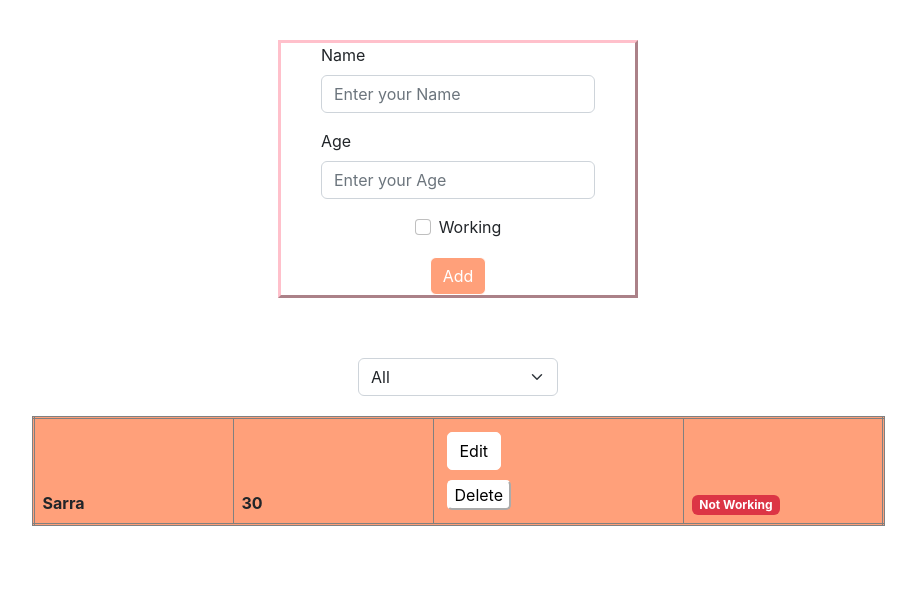
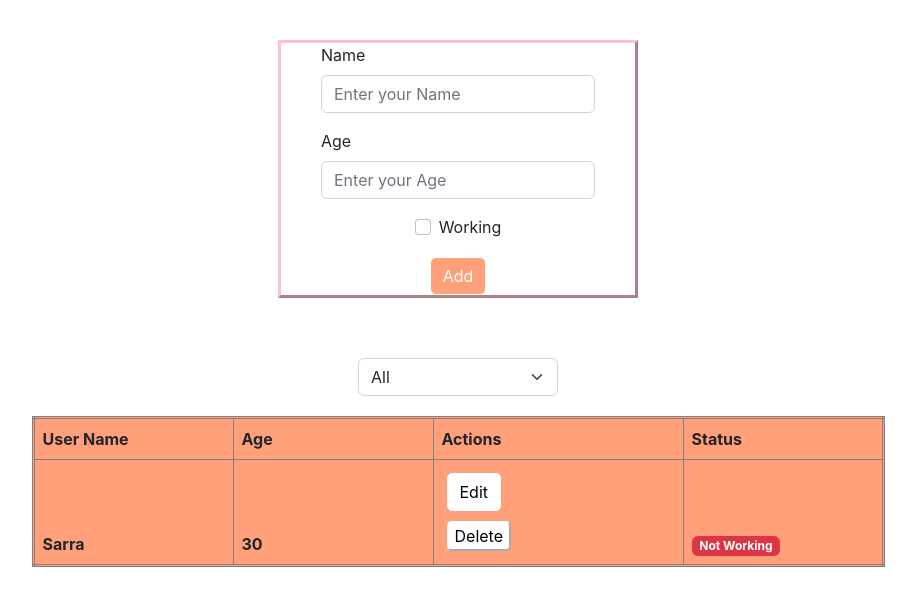
Before and after one commit to sarrabj/challengeredux, a React (Create React App) app: page / in a window 1280 px wide. Shown: the top 606 px of the page, without its empty margins (182-1098 px from the left). Built offline with nearby package versions, Linux system fonts and the light colour scheme.

Commit message:
first commit

```diff
--- a/src/Components/ListUsers.js
+++ b/src/Components/ListUsers.js
@@ -17,6 +17,7 @@ return (
       <option value="Working">Working</option>
       <option value="NotWorking"  >Not Working</option>
     </Form.Select>
+
       {status==="ALL"?
       <>{initialState.users.map(el=><div> <Userss el={el}/>
       </div>)}</>:status==="Working"? initialState.users.filter((el)=>el.isWorking===true).map(el=><div> <Userss el={el}/></div>):
--- a/src/Components/Userss.js
+++ b/src/Components/Userss.js
@@ -9,6 +9,14 @@ const Userss = ({el}) => {
   return (
     <div style={{}}>
         <Table striped bordered hover style={{backgroundColor:'lightsalmon',borderStyle:'double',borderColor:'gray'}} >
+        <thead>
+        <tr>
+          <th>User Name</th>
+          <th>Age</th>
+          <th> Actions</th>
+          <th>Status</th>
+        </tr>
+      </thead>
       <thead>
         <tr>
           <th style={{width:'200px'}} >{el.name}</th>
```
